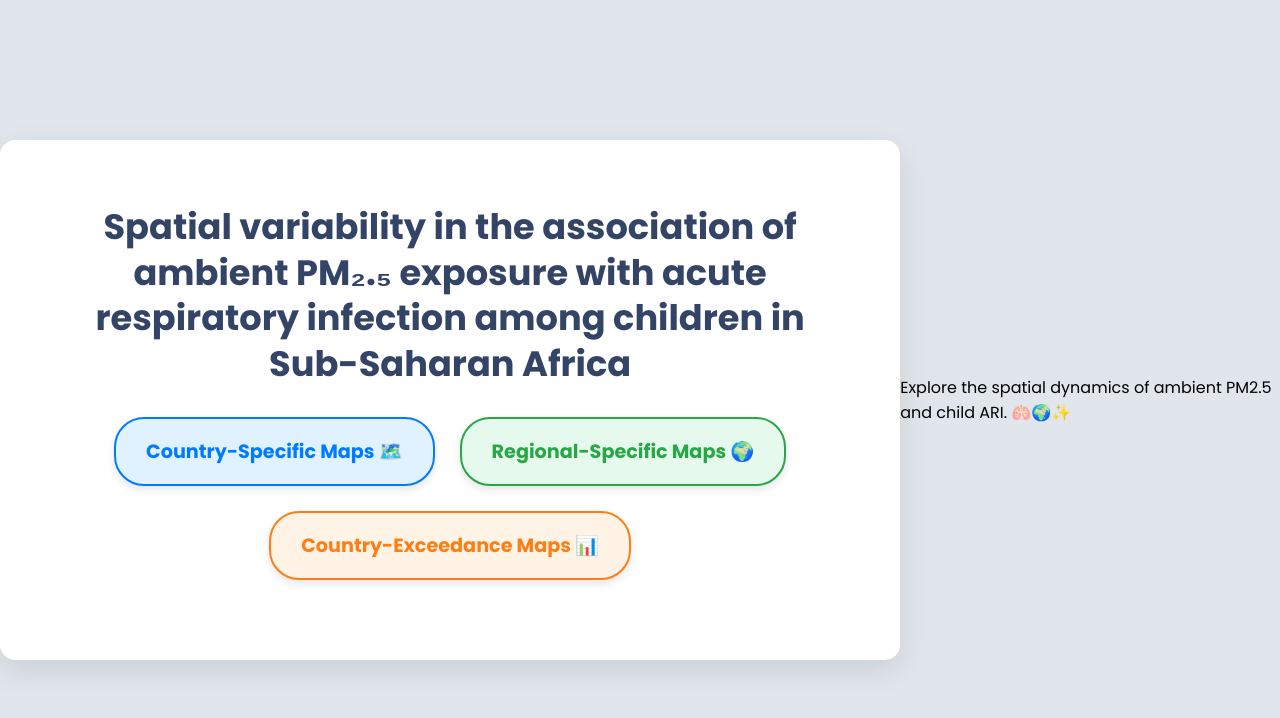
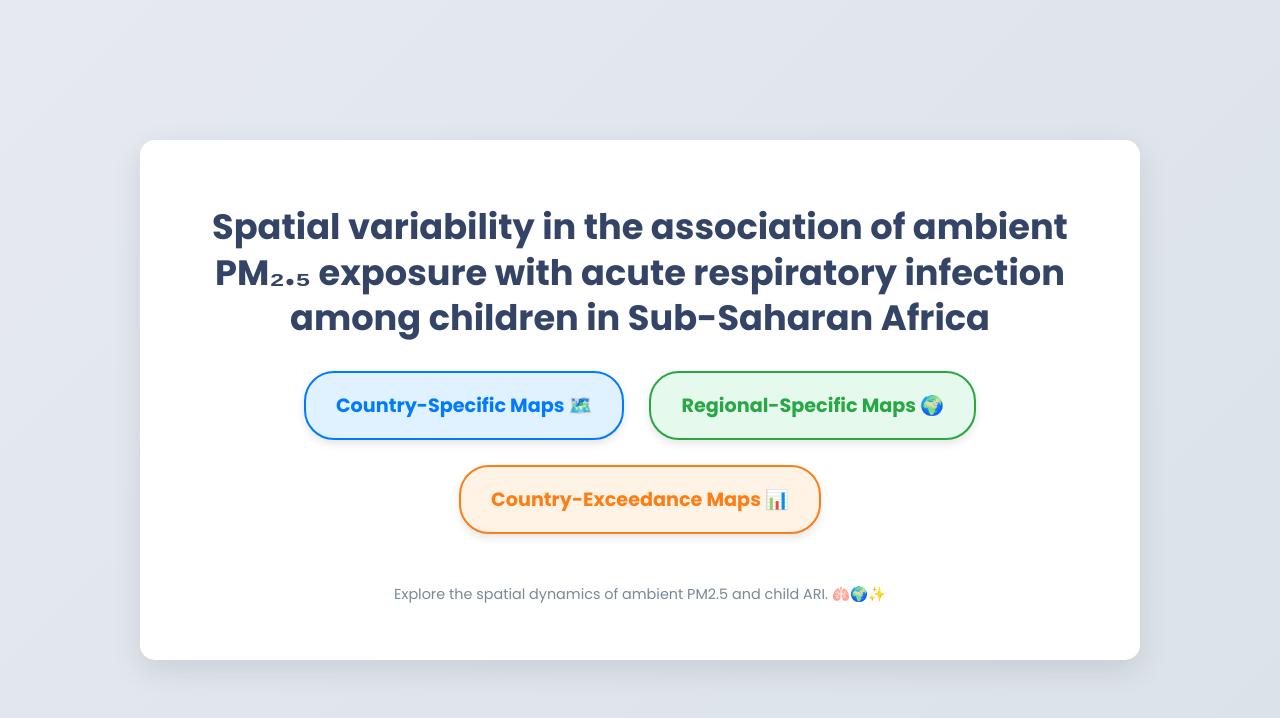
Before and after one commit to Dice-aims1/ARI, a plain HTML site: page index.html in a window 1280 px wide. Drawn offline with Linux system fonts and the light colour scheme.

Commit message:
Update index.html

```diff
--- a/index.html
+++ b/index.html
@@ -14,7 +14,7 @@
             justify-content: center;
             align-items: center;
             min-height: 100vh;
-            background-color: #e0e6eb;
+            background: linear-gradient(135deg, #e6e9f0 0%, #dbe2e9 100%);
         }
 
         .container {
@@ -25,6 +25,7 @@
             text-align: center;
             max-width: 900px;
             width: 90%;
+            position: relative;
         }
 
         .main-title {
@@ -94,6 +95,12 @@
             transform: translateY(-2px);
         }
 
+        .footer-text {
+            margin-top: 50px;
+            font-size: 0.9em;
+            color: #778899;
+        }
+
         @media (max-width: 768px) {
             .container {
                 padding: 30px 20px;
@@ -122,15 +129,15 @@
             <a href="ari-maps/global_ari.html" class="round-button button-blue">Country-Specific Maps 🗺️</a>
 
             <!-- Button 2 -->
+            <a href="ari-maps/regional_ari.html" class="round-button button-green">Regional-Specific Maps 🌍</a>
 
-            <a href="ari-maps/regional_ari.html" class="round-button button-green">Regional-Specific Maps 🌍</a>
             <!-- Button 3 -->
+            <a href="ari-maps/exceedance_maps.html" class="round-button button-orange">Country-Exceedance Maps 📊</a>
+        </div>
 
-           <a href="ari-maps/exceedance_maps.html" class="round-button button-orange">Country-Exceedance Maps 📊</a>
-        </div>
-    </div>
-    <p class="footer-text">
+        <p class="footer-text">
             Explore the spatial dynamics of ambient PM2.5 and child ARI. 🫁🌍✨
         </p>
+    </div>
 </body>
 </html>
```
